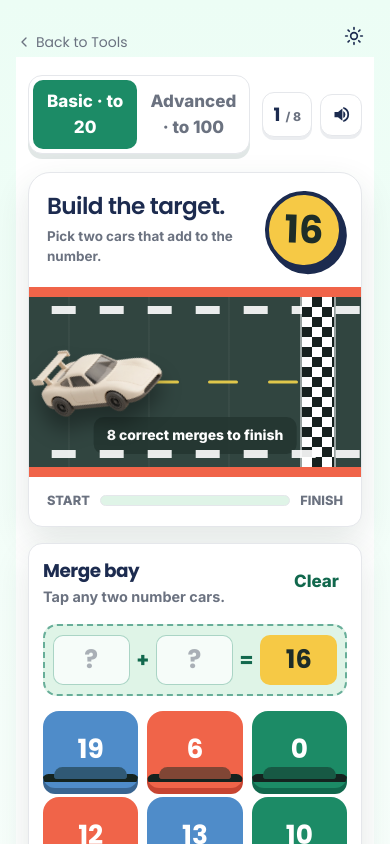
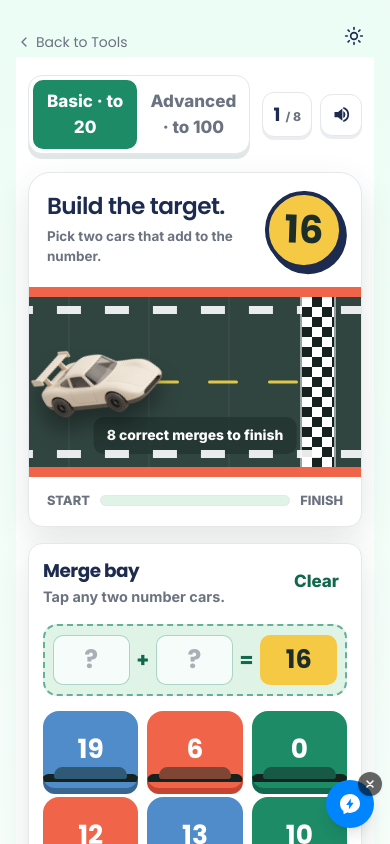
Before and after one commit to jingtingofkirkland/lifehacks, a Next.js app: page /tools/math-addition in a window 390 px wide. Shown: the top 844 px of the page. Built offline with nearby package versions, Linux system fonts and the light colour scheme.

Commit message:
Add a global floating Messenger chat bubble (#15)
Replaces the bottom-of-page Messenger pills with a floating bubble on every page (mobile: safe-area aware + dismissible; desktop: above feedback pills). Removes MessengerButton; About contact link kept.

```diff
--- a/src/app/layout.tsx
+++ b/src/app/layout.tsx
@@ -5,6 +5,7 @@ import './globals.css';
 import { ThemeProvider } from '@/components/theme-provider';
 import { ThemeToggle } from '@/components/ThemeToggle';
 import { FeedbackButton } from '@/components/FeedbackButton';
+import { MessengerBubble } from '@/components/MessengerBubble';
 import { siteConfig } from '@/config/site';
 
 const poppins = Poppins({
@@ -121,6 +122,7 @@ export default function RootLayout({
           <ThemeToggle />
           {children}
           <FeedbackButton />
+          <MessengerBubble />
         </ThemeProvider>
       </body>
     </html>
--- a/src/app/tools/education/page.tsx
+++ b/src/app/tools/education/page.tsx
@@ -1,7 +1,6 @@
 import Link from 'next/link';
 import { Metadata } from 'next';
 import { UsefulnessFeedback } from '@/components/UsefulnessFeedback';
-import { MessengerButton } from '@/components/MessengerButton';
 import { GameCard } from './GameCard';
 
 export const metadata: Metadata = {
@@ -159,7 +158,6 @@ export default function EducationPage() {
         {/* ── Footer accent ── */}
         <div className="text-center pb-8">
           <p className="text-xs text-muted-foreground/50">More learning games coming soon.</p>
-          <MessengerButton />
         </div>
       </div>
     </article>
--- a/src/app/tools/math-addition/page.tsx
+++ b/src/app/tools/math-addition/page.tsx
@@ -3,7 +3,6 @@
 import { useEffect, useRef } from 'react';
 import Link from 'next/link';
 import { UsefulnessFeedback } from '@/components/UsefulnessFeedback';
-import { MessengerButton } from '@/components/MessengerButton';
 import { MATH_TOOL_CSS, MATH_TOOL_HTML, MATH_TOOL_JS } from './tool-content';
 
 /**
@@ -78,7 +77,6 @@ export default function MathAdditionPage() {
           <p className="text-xs text-muted-foreground/50">
             Progress is saved in this browser only. No data collected. Runs entirely on your device.
           </p>
-          <MessengerButton />
         </div>
       </div>
     </article>
--- a/src/app/tools/math-bridge-builder/page.tsx
+++ b/src/app/tools/math-bridge-builder/page.tsx
@@ -3,7 +3,6 @@
 import { useEffect, useRef } from 'react';
 import Link from 'next/link';
 import { UsefulnessFeedback } from '@/components/UsefulnessFeedback';
-import { MessengerButton } from '@/components/MessengerButton';
 import { MATH_TOOL_CSS, MATH_TOOL_HTML, MATH_TOOL_JS } from './tool-content';
 
 /**
@@ -79,7 +78,6 @@ export default function MathBridgeBuilderPage() {
           <p className="text-xs text-muted-foreground/50">
             Progress is saved in this browser only. No data collected. Runs entirely on your device.
           </p>
-          <MessengerButton />
         </div>
       </div>
     </article>
--- a/src/app/tools/math-bubble-pop/page.tsx
+++ b/src/app/tools/math-bubble-pop/page.tsx
@@ -3,7 +3,6 @@
 import { useEffect, useRef } from 'react';
 import Link from 'next/link';
 import { UsefulnessFeedback } from '@/components/UsefulnessFeedback';
-import { MessengerButton } from '@/components/MessengerButton';
 import { MATH_TOOL_CSS, MATH_TOOL_HTML, MATH_TOOL_JS } from './tool-content';
 
 /**
@@ -78,7 +77,6 @@ export default function MathBubblePopPage() {
           <p className="text-xs text-muted-foreground/50">
             Progress is saved in this browser only. No data collected. Runs entirely on your device.
           </p>
-          <MessengerButton />
         </div>
       </div>
     </article>
--- a/src/app/tools/page.tsx
+++ b/src/app/tools/page.tsx
@@ -2,7 +2,6 @@ import Link from 'next/link';
 import type { ReactNode } from 'react';
 import { Metadata } from 'next';
 import { UsefulnessFeedback } from '@/components/UsefulnessFeedback';
-import { MessengerButton } from '@/components/MessengerButton';
 
 export const metadata: Metadata = {
   title: 'Life Saver Tools - Great Seattle Life Hacks',
@@ -304,7 +303,6 @@ export default function ToolsPage() {
         {/* ── Footer accent ── */}
         <div className="text-center pb-8">
           <p className="text-xs text-muted-foreground/50">More tools coming soon.</p>
-          <MessengerButton />
         </div>
       </div>
     </article>
--- /dev/null
+++ b/src/components/MessengerBubble.tsx
@@ -0,0 +1,112 @@
+'use client';
+
+import { useEffect, useState } from 'react';
+import { siteConfig } from '@/config/site';
+import { getStoredUtm } from '@/lib/utm';
+
+const DISMISS_KEY = 'messenger-bubble-dismissed';
+
+function trackMessengerClick() {
+  if (
+    typeof window !== 'undefined' &&
+    typeof (window as any).fbq === 'function'
+  ) {
+    (window as any).fbq('trackCustom', 'Reachout', {
+      channel: 'messenger',
+      ...getStoredUtm(),
+    });
+  }
+}
+
+/**
+ * Floating Messenger chat bubble, rendered on every page via the root layout.
+ *
+ * Fixed to the bottom-right corner on all viewports:
+ * - Mobile: sits just above the iOS home-indicator safe area. Because a
+ *   fixed bubble can cover game controls on small screens, it is
+ *   dismissible on mobile (choice remembered for the session).
+ * - Desktop (sm+): sits above the floating feedback pills stack (bottom-28
+ *   clears the two-pill column), sharing the same right-4 gutter.
+ *
+ * Opens the site's official Messenger channel in a new tab.
+ */
+export function MessengerBubble() {
+  const [dismissed, setDismissed] = useState(false);
+
+  useEffect(() => {
+    try {
+      if (window.sessionStorage.getItem(DISMISS_KEY) === '1') {
+        setDismissed(true);
+      }
+    } catch {
+      /* sessionStorage unavailable — keep the bubble visible */
+    }
+  }, []);
+
+  if (dismissed) {
+    return null;
+  }
+
+  const dismiss = () => {
+    try {
+      window.sessionStorage.setItem(DISMISS_KEY, '1');
+    } catch {
+      /* ignore */
+    }
+    setDismissed(true);
+  };
+
+  return (
+    <div
+      data-testid="messenger-bubble-wrap"
+      className="fixed right-4 z-50 print:hidden bottom-[max(1rem,env(safe-area-inset-bottom))] sm:bottom-28"
+    >
+      <button
+        type="button"
+        onClick={dismiss}
+        data-testid="messenger-bubble-dismiss"
+        aria-label="Dismiss Messenger chat bubble"
+        title="Dismiss"
+        className="sm:hidden absolute -top-2 -right-2 z-10 flex items-center justify-center w-6 h-6 rounded-full bg-black/60 hover:bg-black/80 text-white text-xs leading-none shadow"
+      >
+        <svg
+          className="w-3 h-3"
+          viewBox="0 0 24 24"
+          fill="none"
+          stroke="currentColor"
+          strokeWidth="3"
+          strokeLinecap="round"
+          aria-hidden="true"
+        >
+          <path d="M6 6l12 12M18 6L6 18" />
+        </svg>
+      </button>
+      <a
+        href={siteConfig.messengerUrl}
+        target="_blank"
+        rel="noopener noreferrer"
+        onClick={trackMessengerClick}
+        data-testid="messenger-bubble"
+        aria-label="Chat with us on Messenger"
+        title="Chat with us on Messenger"
+        className="flex items-center justify-center w-12 h-12 sm:w-14 sm:h-14 rounded-full bg-[#0084FF] hover:bg-[#006fd6] text-white shadow-lg hover:shadow-xl transition-all duration-300 hover:-translate-y-0.5 active:scale-95"
+      >
+        <svg
+          className="w-6 h-6 sm:w-7 sm:h-7"
+          viewBox="0 0 24 24"
+          fill="none"
+          aria-hidden="true"
+        >
+          <path
+            d="M12 2C6.36 2 2 6.13 2 11.7c0 2.91 1.19 5.44 3.14 7.17.16.14.25.35.25.57l.05 1.78c.02.57.66.9 1.15.63l2.12-1.16c.2-.11.44-.14.66-.08.83.2 1.71.31 2.63.31 5.64 0 10-4.13 10-9.3S17.64 2 12 2z"
+            fill="currentColor"
+          />
+          <path
+            d="M12.9 6.5 8.2 13h3l-.4 4.5 4.9-6.8h-3l.2-4.2z"
+            fill="#0084FF"
+          />
+        </svg>
+      </a>
+    </div>
+  );
+}
--- a/src/components/MessengerButton.tsx
+++ /dev/null
@@ -1,19 +0,0 @@
-import { siteConfig } from '@/config/site';
-
-/**
- * "Chat with us on Messenger" pill button.
- * Links to the site's official Messenger contact channel.
- * Styled like the site's other pill buttons (see NavLinks/Footer).
- */
-export function MessengerButton() {
-  return (
-    <a
-      href={siteConfig.messengerUrl}
-      target="_blank"
-      rel="noopener noreferrer"
-      className="inline-block mt-4 px-4 py-2 rounded-full bg-card shadow-sm hover:bg-primary hover:text-primary-foreground hover:-translate-y-0.5 hover:shadow-lg transition-all duration-300 text-sm font-medium"
-    >
-      Chat with us on Messenger
-    </a>
-  );
-}
```
Also changed, not shown: 1 other file (tests, documents, lock files or other folders).
